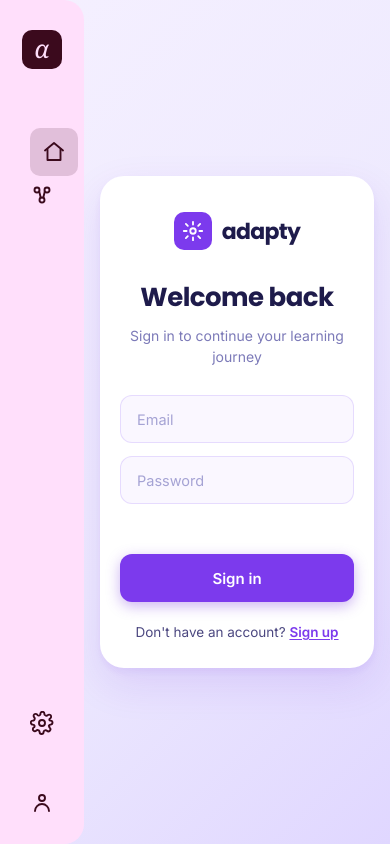
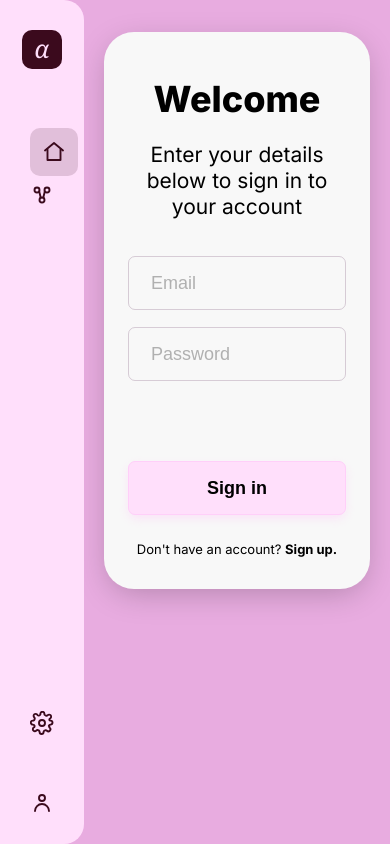
Before and after one commit to galtrid/Adaptly, a website: page public/login.html in a window 390 px wide. Drawn offline with Linux system fonts and the light colour scheme.

Commit message:
login ui

```diff
--- a/public/login.html
+++ b/public/login.html
@@ -4,48 +4,329 @@
   <meta charset="UTF-8" />
   <meta name="viewport" content="width=device-width, initial-scale=1.0" />
   <title>Sign In — Adapty</title>
+  <link rel="stylesheet" href="sidebar.css" />
   <link rel="preconnect" href="https://fonts.googleapis.com" />
   <link rel="preconnect" href="https://fonts.gstatic.com" crossorigin />
-  <link href="https://fonts.googleapis.com/css2?family=Inter:wght@400;500;600&family=Poppins:wght@600;700&display=swap" rel="stylesheet" />
-  <link rel="stylesheet" href="sidebar.css" />
-  <link rel="stylesheet" href="adapty.css" />
+  <link href="https://fonts.googleapis.com/css2?family=Inter:wght@400;700;800&display=swap" rel="stylesheet" />
+  <style>
+    :root {
+      --page-bg: #e8ace0;
+      --sidebar-bg: #ffdffb;
+      --selected-bg: rgba(59, 10, 29, 0.15);
+      --primary: #3b0a1d;
+      --card-bg: #f8f8f8;
+      --card-shadow: 0 8px 32px -6px rgba(0, 0, 0, 0.25);
+      --muted: rgba(0, 0, 0, 0.29);
+      --field-border: rgba(177, 153, 174, 0.47);
+      --button-bg: #ffdffb;
+      --button-border: #ffcff9;
+      --button-shadow: 0 4px 11px -2px rgba(255, 192, 247, 0.48);
+    }
+
+    *, *::before, *::after {
+      box-sizing: border-box;
+      margin: 0;
+      padding: 0;
+    }
+
+    body {
+      font-family: "Inter", sans-serif;
+      min-height: 100vh;
+      background: var(--page-bg);
+      color: #000;
+    }
+
+    .login-page {
+      min-height: 100vh;
+      position: relative;
+      display: grid;
+      place-items: center;
+      padding: 32px 20px;
+    }
+
+    .side-rail {
+      position: fixed;
+      left: 0;
+      top: 0;
+      bottom: 0;
+      width: 100px;
+      background: var(--sidebar-bg);
+      border-top-right-radius: 20px;
+      border-bottom-right-radius: 20px;
+      display: flex;
+      flex-direction: column;
+      align-items: center;
+      justify-content: space-between;
+      padding: 30px 0 20px;
+      z-index: 2;
+    }
+
+    .rail-top,
+    .rail-mid,
+    .rail-bottom {
+      display: flex;
+      flex-direction: column;
+      align-items: center;
+      gap: 18px;
+    }
+
+    .logo-chip {
+      width: 40px;
+      height: 39px;
+      border-radius: 10px;
+      background: var(--primary);
+      display: grid;
+      place-items: center;
+      color: #fff;
+    }
+
+    .logo-chip svg,
+    .rail-icon svg {
+      width: 22px;
+      height: 22px;
+      stroke-width: 1.8;
+      fill: none;
+      stroke: currentColor;
+    }
+
+    .rail-icon {
+      width: 24px;
+      height: 24px;
+      color: var(--primary);
+      display: grid;
+      place-items: center;
+    }
+
+    .rail-icon.is-selected {
+      width: 48px;
+      height: 48px;
+      border-radius: 10px;
+      background: var(--selected-bg);
+    }
+
+    .login-card {
+      width: min(521px, 100%);
+      min-height: 710px;
+      background: var(--card-bg);
+      border-radius: 30px;
+      box-shadow: var(--card-shadow);
+      display: flex;
+      flex-direction: column;
+      align-items: center;
+      padding: 54px 50px 54px;
+    }
+
+    .login-title {
+      font-size: clamp(34px, 3.4vw, 40px);
+      font-weight: 800;
+      line-height: 1.1;
+      text-align: center;
+      margin-top: 2px;
+    }
+
+    .login-subtitle {
+      margin-top: 34px;
+      font-size: 24px;
+      line-height: 1.25;
+      text-align: center;
+      max-width: 360px;
+      font-weight: 400;
+    }
+
+    .login-form {
+      margin-top: 72px;
+      width: 100%;
+      display: flex;
+      flex-direction: column;
+      gap: 17px;
+    }
+
+    .login-input {
+      height: 61px;
+      border-radius: 7px;
+      border: 1px solid var(--field-border);
+      background: transparent;
+      padding: 0 22px;
+      font-size: 20px;
+      color: #000;
+      outline: none;
+      transition: border-color 0.18s ease, box-shadow 0.18s ease;
+    }
+
+    .login-input::placeholder {
+      color: var(--muted);
+    }
+
+    .login-input:focus {
+      border-color: rgba(59, 10, 29, 0.35);
+      box-shadow: 0 0 0 3px rgba(59, 10, 29, 0.08);
+    }
+
+    .login-status {
+      min-height: 22px;
+      font-size: 13px;
+      line-height: 1.35;
+      text-align: center;
+      color: #8d203d;
+    }
+
+    .login-button {
+      margin-top: 36px;
+      height: 61px;
+      border: 1px solid var(--button-border);
+      border-radius: 7px;
+      background: var(--button-bg);
+      box-shadow: var(--button-shadow);
+      font-size: 20px;
+      font-weight: 700;
+      color: #000;
+      cursor: pointer;
+      transition: transform 0.12s ease, box-shadow 0.18s ease, filter 0.18s ease;
+    }
+
+    .login-button:hover:enabled {
+      filter: brightness(0.985);
+      box-shadow: 0 6px 15px -2px rgba(255, 192, 247, 0.62);
+      transform: translateY(-1px);
+    }
+
+    .login-button:disabled {
+      opacity: 0.65;
+      cursor: not-allowed;
+    }
+
+    .login-footer {
+      margin-top: auto;
+      margin-bottom: 2px;
+      font-size: 13px;
+      text-align: center;
+      color: #000;
+    }
+
+    .login-footer a {
+      font-weight: 700;
+      color: #000;
+      text-decoration: none;
+    }
+
+    .sr-only {
+      position: absolute;
+      width: 1px;
+      height: 1px;
+      margin: -1px;
+      padding: 0;
+      border: 0;
+      clip: rect(0, 0, 0, 0);
+      overflow: hidden;
+      white-space: nowrap;
+    }
+
+    @media (max-width: 900px) {
+      .side-rail {
+        position: static;
+        width: calc(100% - 32px);
+        max-width: 520px;
+        height: 76px;
+        border-radius: 18px;
+        flex-direction: row;
+        justify-content: space-between;
+        padding: 14px 20px;
+        margin-bottom: 20px;
+      }
+
+      .rail-top,
+      .rail-mid,
+      .rail-bottom {
+        flex-direction: row;
+        gap: 12px;
+      }
+
+      .rail-mid .rail-icon:not(.is-selected),
+      .rail-bottom .rail-icon:first-child {
+        display: none;
+      }
+
+      .login-page {
+        display: flex;
+        flex-direction: column;
+        justify-content: flex-start;
+        align-items: center;
+      }
+
+      .login-card {
+        min-height: auto;
+        padding: 46px 24px 30px;
+      }
+
+      .login-title {
+        font-size: 36px;
+      }
+
+      .login-subtitle {
+        margin-top: 22px;
+        font-size: 21px;
+      }
+
+      .login-form {
+        margin-top: 36px;
+      }
+
+      .login-input,
+      .login-button {
+        height: 54px;
+        font-size: 18px;
+      }
+
+      .login-button {
+        margin-top: 24px;
+      }
+
+      .login-footer {
+        margin-top: 26px;
+      }
+    }
+  </style>
 </head>
 <body class="has-sidebar">
-  <div class="auth-page">
-    <div class="auth-card">
+  <main class="login-page" data-node-id="1:47">
+    <section class="login-card" aria-label="Sign in panel" data-node-id="1:6">
+      <h1 class="login-title" data-node-id="1:8">Welcome</h1>
+      <p class="login-subtitle" data-node-id="1:11">Enter your details below to sign in to your account</p>
 
-      <div class="auth-brand">
-        <div class="auth-brand__mark">
-          <svg viewBox="0 0 24 24" fill="none" stroke="currentColor" stroke-width="2" stroke-linecap="round" stroke-linejoin="round">
-            <circle cx="12" cy="12" r="3"/>
-            <path d="M12 2v3M12 19v3M4.22 4.22l2.12 2.12M17.66 17.66l2.12 2.12M2 12h3M19 12h3M4.22 19.78l2.12-2.12M17.66 6.34l2.12-2.12"/>
-          </svg>
-        </div>
-        <span class="auth-brand__name">adapty</span>
-      </div>
-
-      <h1>Welcome back</h1>
-      <p class="subtitle">Sign in to continue your learning journey</p>
-
-      <form id="loginForm" class="auth-form" novalidate>
+      <form id="loginForm" class="login-form" novalidate>
         <label class="sr-only" for="loginEmail">Email</label>
-        <input id="loginEmail" type="email" placeholder="Email" autocomplete="email" required />
+        <input
+          id="loginEmail"
+          class="login-input"
+          type="email"
+          placeholder="Email"
+          autocomplete="email"
+          required
+          data-node-id="1:9"
+        />
 
         <label class="sr-only" for="loginPassword">Password</label>
-        <input id="loginPassword" type="password" placeholder="Password" autocomplete="current-password" required />
+        <input
+          id="loginPassword"
+          class="login-input"
+          type="password"
+          placeholder="Password"
+          autocomplete="current-password"
+          required
+          data-node-id="1:10"
+        />
 
-        <div id="loginStatus" class="auth-status" role="alert" aria-live="polite"></div>
+        <div id="loginStatus" class="login-status" role="alert" aria-live="polite"></div>
 
-        <button id="loginBtn" type="submit" class="auth-btn">Sign in</button>
+        <button id="loginBtn" type="submit" class="login-button" data-node-id="1:3">Sign in</button>
       </form>
 
-      <p class="auth-footer">
+      <p class="login-footer" data-node-id="1:12">
         Don't have an account?
-        <a href="register.html" class="auth-link">Sign up</a>
+        <a href="register.html">Sign up.</a>
       </p>
-
-    </div>
-  </div>
+    </section>
+  </main>
 
   <script src="sidebar.js"></script>
   <script src="login.js"></script>
```
